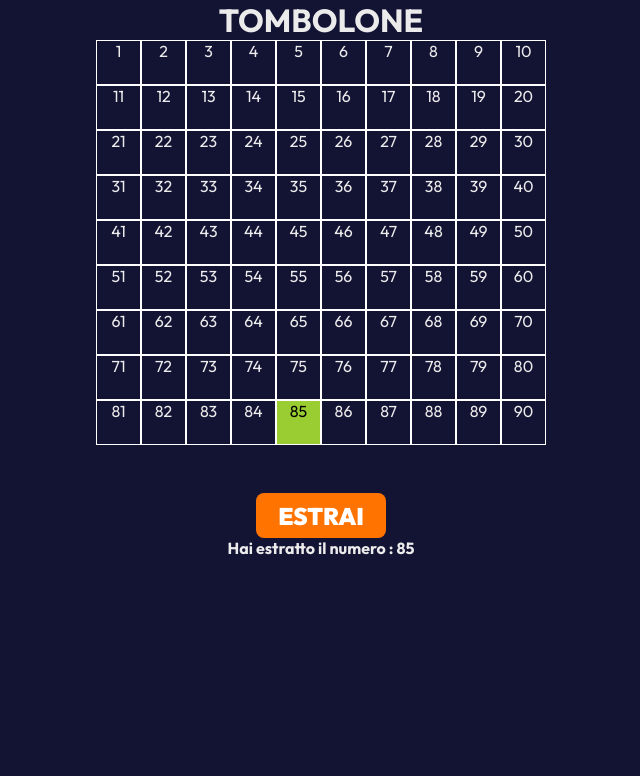
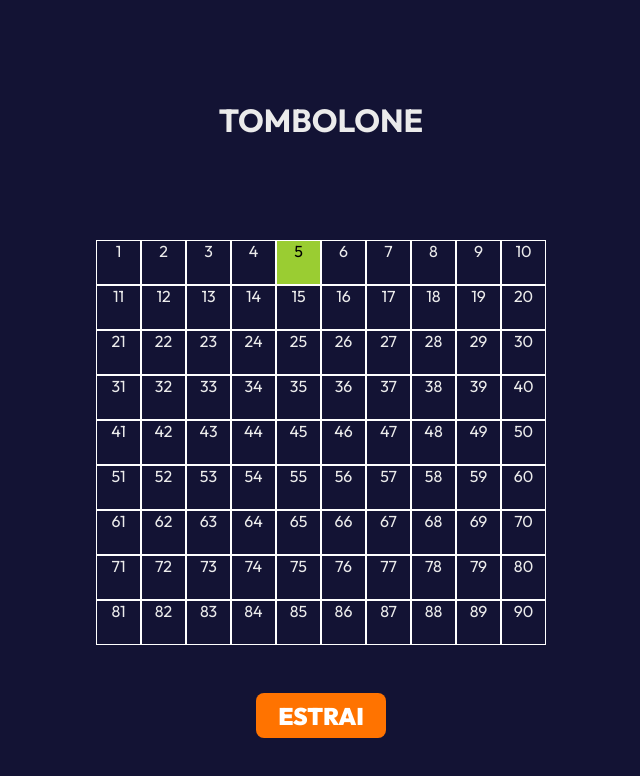
Before and after one commit to Friedrich3/FS0924_S3_L4, a plain HTML site: page index.html in a window 1280 px wide. Both pictures are taken after a click on the button "ESTRAI". Shown: the whole page, without its empty margins (319-959 px from the left). Drawn offline with Linux system fonts and the light colour scheme.

Commit message:
correzione tombola

```diff
--- a/assets/css/style.css
+++ b/assets/css/style.css
@@ -10,6 +10,9 @@
 .container{
     max-width: 992px;
     margin: 0 auto;
+}
+h1{
+    margin: 100px 0;
 }
 #tombola{
     max-width: 450px;
--- a/assets/js/script.js
+++ b/assets/js/script.js
@@ -1,5 +1,6 @@
 const tombola = document.getElementById("tombola");
 const btnEstrai = document.getElementById("extractButton");
+const testoEstratto = document.querySelector("#extract h4")
 
 
 const numeriRandom = [];
@@ -12,99 +13,36 @@ for (let i = 0; i < 90; i++) {
     /*popola array random con 90 numeri
     let numero = i + 1;
     numeriRandom.push(numero);
-    */
+*/
 }
 
 
-/*
-btnEstrai.addEventListener("click", function(){
-    let numeroRandom = Math.floor(Math.random()* 90)+ 1;
-    numeriRandom.push(numeroRandom);
-
-    const numeriEstratti = document.querySelectorAll("#tombola div");
-    for(let i = 0; i< numeriEstratti.length; i++){
-        if(parseInt(numeriEstratti[i].innerText) === numeroRandom){
-            numeriEstratti[i].classList.add("estratto");
-            const testoEstratto = document.querySelector("#extract h4");
-            testoEstratto.innerText = `Hai estratto il numero : ${numeroRandom}`;
-        }
-
-    }
+/**/
+btnEstrai.addEventListener("click", function () {
+    estrazione();
+});
 
 
 
 
-});
-*/
 
+function estrazione() {
+    let numeroEstratto = Math.floor(Math.random() * 90) + 1;
+    if(numeriEstratti.length === 90){
+        alert("hai estratto tutti i numeri");
 
+    } else if(numeriEstratti.includes(numeroEstratto)){
+        estrazione();
+    }else{
+        numeriEstratti.push(numeroEstratto);
+        markEstratto(numeroEstratto);
+    }
+};
 
-
-const testoEstratto = document.querySelector("#extract h4")
-
-btnEstrai.addEventListener("click", function () {
-    let numeroRandom = Math.floor(Math.random() * 90) + 1;
-
-    if (numeriRandom.includes(numeroRandom) === true) {
-        testoEstratto.innerText = `il numero ${numeroRandom} è gia stato estratto`;
-    } else {
-        numeriRandom.push(numeroRandom);
-        const numeriEstratti = document.querySelectorAll("#tombola div");
-        for (let i = 0; i < numeriEstratti.length; i++) {
-            if (parseInt(numeriEstratti[i].innerText) === numeroRandom) {
-                numeriEstratti[i].classList.add("estratto");
-                testoEstratto.innerText = `Hai estratto il numero : ${numeroRandom}`;
-            }
-
+function markEstratto(numEstratto){
+    const divEstratti = document.querySelectorAll("#tombola div");
+    for (let i = 0; i < divEstratti.length; i++) {
+        if(divEstratti[i].innerText == numEstratto){
+            divEstratti[i].classList.add("estratto");
         }
-    }
-
-
-
-});
-/*
-// IL MATH. DEVE RESTITUIRE UN INDICE CHE INDICA UNO DEI NUMERI DENTRO i numeri random.
-btnEstrai.addEventListener("click", estrazione);
-function estrazione() {
-    const testoEstratto = document.querySelector("#extract h4")
-    let index = Math.floor(Math.random() * numeriRandom.length) + 1;  // riporta un numero random che verrà usato per idetificare l'indice dello stesso dentro all' array.
-    let numeroSplice = numeriRandom.indexOf(index);
-    //DEVO EVITARE CHE LO SPLICE CANCELLI IL -1
-    if (numeroSplice < 0) {
-
-    } else {
-        numeriRandom.splice(numeroSplice, 1);
-        const numeriEstratti = document.querySelectorAll("#tombola div");
-        for (let i = 0; i < numeriEstratti.length; i++) {
-            if (parseInt(numeriEstratti[i].innerText) === index) {
-                numeriEstratti[i].classList.add("estratto");
-                testoEstratto.innerText = `Hai estratto il numero : ${index}`;
-            }
-        }
-
-        console.log("click");
-    }
-};*/
-
-/*
-btnEstrai.addEventListener("click", function () {
-    let numeroRandom = Math.floor(Math.random() * 90) + 1;
-
-    if (numeriRandom.includes(numeroRandom) === true) {
-        testoEstratto.innerText = `il numero ${numeroRandom} è gia stato estratto`;
-    } else {
-        numeriRandom.push(numeroRandom);
-        const numeriEstratti = document.querySelectorAll("#tombola div");
-        for (let i = 0; i < numeriEstratti.length; i++) {
-            if (parseInt(numeriEstratti[i].innerText) === numeroRandom) {
-                numeriEstratti[i].classList.add("estratto");
-                testoEstratto.innerText = `Hai estratto il numero : ${numeroRandom}`;
-            }
-
-        }
-    }
-
-
-
-});
-*/
+    }}
```
